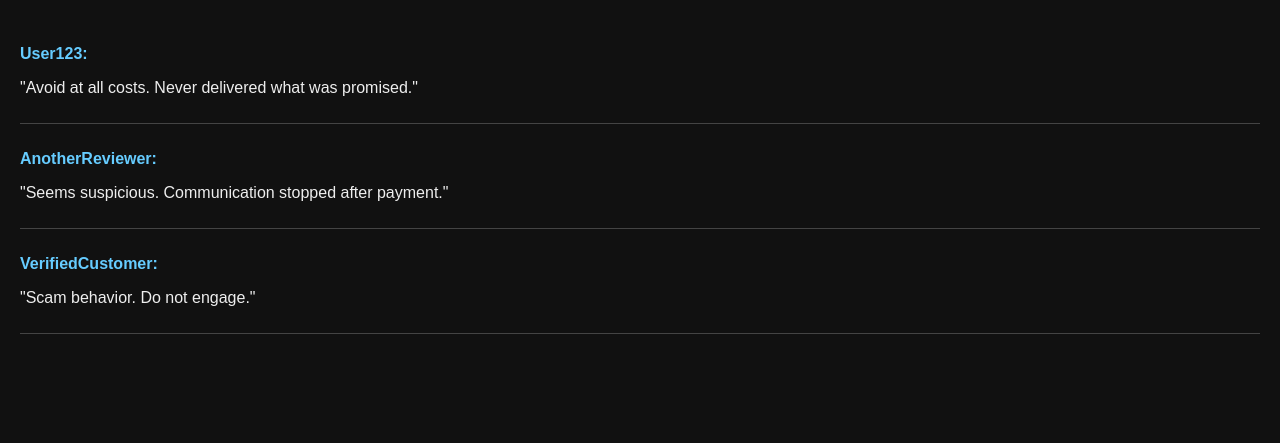
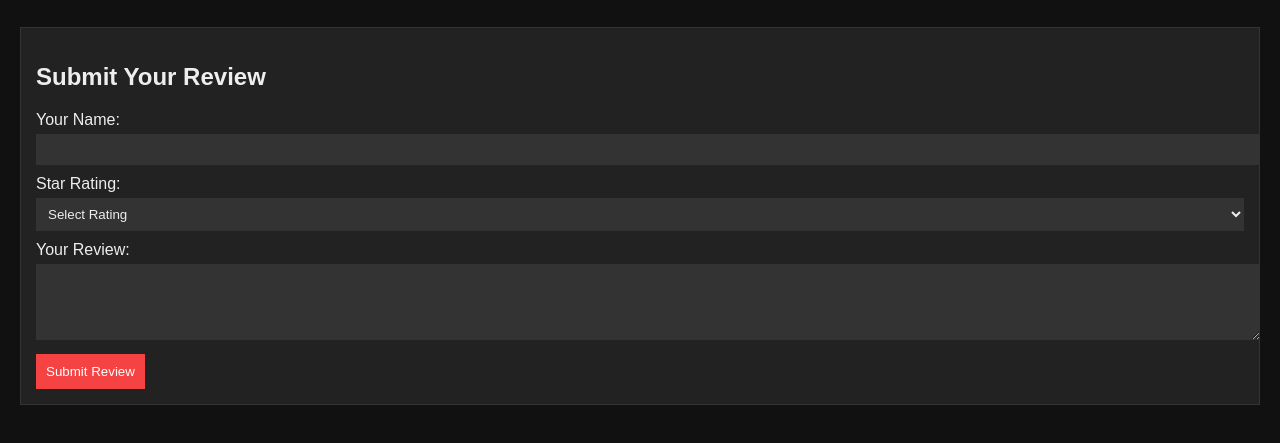
Before and after one commit to sleepneverpays/sleepneverpays-reviews, a plain HTML site: page index.html in a window 1280 px wide. Shown: the part 81-524 px from the top of the page. Drawn offline with Linux system fonts and the light colour scheme.

Commit message:
Update index.html

```diff
--- a/index.html
+++ b/index.html
@@ -22,26 +22,102 @@
       font-weight: bold;
       color: #6cf;
     }
+    .stars {
+      color: gold;
+    }
+    form {
+      margin-top: 30px;
+      padding: 15px;
+      background: #222;
+      border: 1px solid #333;
+    }
+    label {
+      display: block;
+      margin: 10px 0 5px;
+    }
+    input, textarea, select {
+      width: 100%;
+      padding: 8px;
+      border: none;
+      background: #333;
+      color: #eee;
+    }
+    button {
+      margin-top: 10px;
+      padding: 10px;
+      background: #f54242;
+      color: #fff;
+      border: none;
+      cursor: pointer;
+    }
+    button:hover {
+      background: #c53131;
+    }
   </style>
 </head>
 <body>
   <h1>Reviews for SleepNeverPays</h1>
 
-  <div class="review">
-    <p class="author">User123:</p>
-    <p>"Avoid at all costs. Never delivered what was promised."</p>
+  <div id="reviews-container">
+    <!-- Reviews will appear here -->
   </div>
 
-  <div class="review">
-    <p class="author">AnotherReviewer:</p>
-    <p>"Seems suspicious. Communication stopped after payment."</p>
-  </div>
+  <form id="review-form">
+    <h2>Submit Your Review</h2>
+    <label for="username">Your Name:</label>
+    <input type="text" id="username" required>
 
-  <div class="review">
-    <p class="author">VerifiedCustomer:</p>
-    <p>"Scam behavior. Do not engage."</p>
-  </div>
+    <label for="stars">Star Rating:</label>
+    <select id="stars" required>
+      <option value="">Select Rating</option>
+      <option value="1">★☆☆☆☆</option>
+      <option value="2">★★☆☆☆</option>
+      <option value="3">★★★☆☆</option>
+      <option value="4">★★★★☆</option>
+      <option value="5">★★★★★</option>
+    </select>
 
-  <!-- Add more reviews below -->
+    <label for="review-text">Your Review:</label>
+    <textarea id="review-text" rows="4" required></textarea>
+
+    <button type="submit">Submit Review</button>
+  </form>
+
+  <script>
+    const form = document.getElementById('review-form');
+    const container = document.getElementById('reviews-container');
+
+    // Load reviews from localStorage
+    const savedReviews = JSON.parse(localStorage.getItem('reviews') || '[]');
+
+    function renderReview(name, stars, text) {
+      const div = document.createElement('div');
+      div.classList.add('review');
+      div.innerHTML = `
+        <p class="author">${name}:</p>
+        <p class="stars">${'★'.repeat(stars)}${'☆'.repeat(5 - stars)}</p>
+        <p>${text}</p>
+      `;
+      container.prepend(div);
+    }
+
+    savedReviews.forEach(r => renderReview(r.name, r.stars, r.text));
+
+    form.addEventListener('submit', e => {
+      e.preventDefault();
+      const name = document.getElementById('username').value.trim();
+      const stars = parseInt(document.getElementById('stars').value);
+      const text = document.getElementById('review-text').value.trim();
+
+      if (!name || !text || isNaN(stars)) return;
+
+      const review = { name, stars, text };
+      savedReviews.push(review);
+      localStorage.setItem('reviews', JSON.stringify(savedReviews));
+
+      renderReview(name, stars, text);
+      form.reset();
+    });
+  </script>
 </body>
 </html>
```
